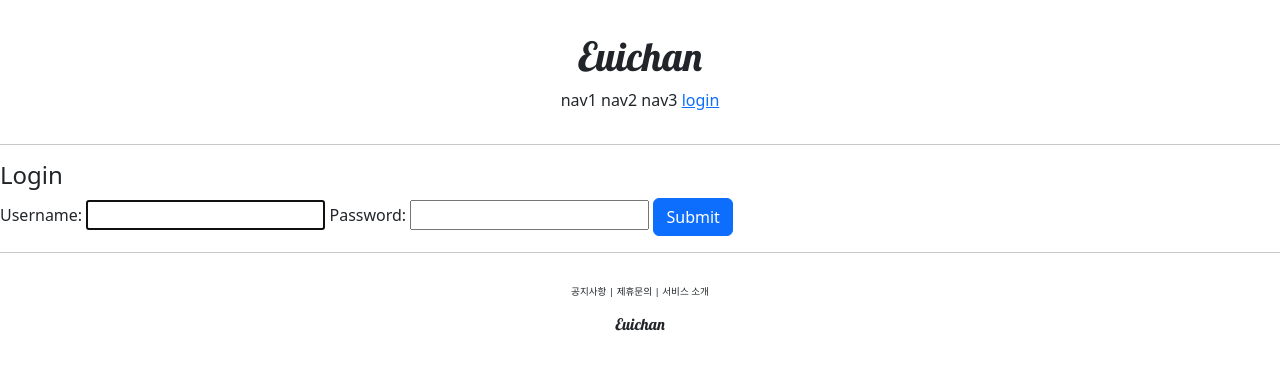
After one commit to euichan0927/Django, a Django app: page /account/login/ in a window 1280 px wide. The commit adds this page. Shown: the top 370 px of the page. Run offline with Django 4.2, Linux system fonts and the light colour scheme.

Commit message:
django course 22 commit

```diff
--- /dev/null
+++ b/accountapp/templates/accountapp/login.html
@@ -0,0 +1,19 @@
+{% extends 'base.html' %}
+
+
+{% block content %}
+
+<div>
+  <div>
+    <h4>Login</h4>
+  </div>
+  <div>
+      <form action ="" method="post">
+        {% csrf_token %}
+        {{ form }}
+        <input type="submit" class="btn btn-primary">
+      </form>
+    </div>
+</div>
+
+{% endblock %}
--- a/accountapp/urls.py
+++ b/accountapp/urls.py
@@ -1,3 +1,4 @@
+from django.contrib.auth.views import LoginView, LogoutView
 from django.urls import path
 
 from accountapp.views import hello_world,AccountCreateView
@@ -10,5 +11,8 @@ app_name="accountapp"
 urlpatterns = [
     path('hello_world/',hello_world, name='hello_world'),
 
+    path('login/',LoginView.as_view(template_name='accountapp/login.html'), name='login'),
+    path('logout/',LogoutView.as_view(), name='logout'),
+
     path('create/',AccountCreateView.as_view(), name='create'),
 ]
--- a/euichan/settings.py
+++ b/euichan/settings.py
@@ -14,6 +14,8 @@ from pathlib import Path
 
 import environ
 import os
+
+from django.urls import reverse_lazy
 
 env = environ.Env(
     # set casting, default value
@@ -140,3 +142,7 @@ STATICFILES_DIRS = [
 # https://docs.djangoproject.com/en/4.1/ref/settings/#default-auto-field
 
 DEFAULT_AUTO_FIELD = 'django.db.models.BigAutoField'
+
+
+LOGIN_REDIRECT_URL = reverse_lazy('accountapp:hello_world')
+LOGOUT_REDIRECT_URL = reverse_lazy('accountapp:login')
--- a/templates/header.html
+++ b/templates/header.html
@@ -6,6 +6,14 @@
         <span>nav1</span>
         <span>nav2</span>
         <span>nav3</span>
-        <span>nav4</span>
+        {% if not user.is_authenticated %}
+        <a href="{% url 'accountapp:login' %}?next={{ request.path }}">
+            <span>login</span>
+        </a>
+        {% else %}
+        <a href ="{% url 'accountapp:logout' %}?next={{ request.path }}">
+            <span>logout</span>
+        </a>
+        {% endif %}
     </div>
 </div>
```
Also changed, not shown: db.sqlite3.
